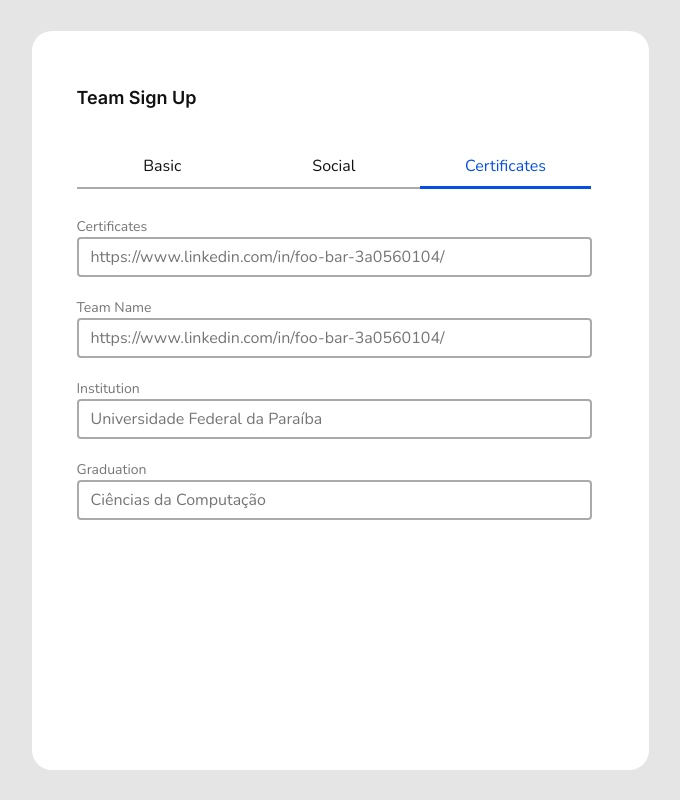
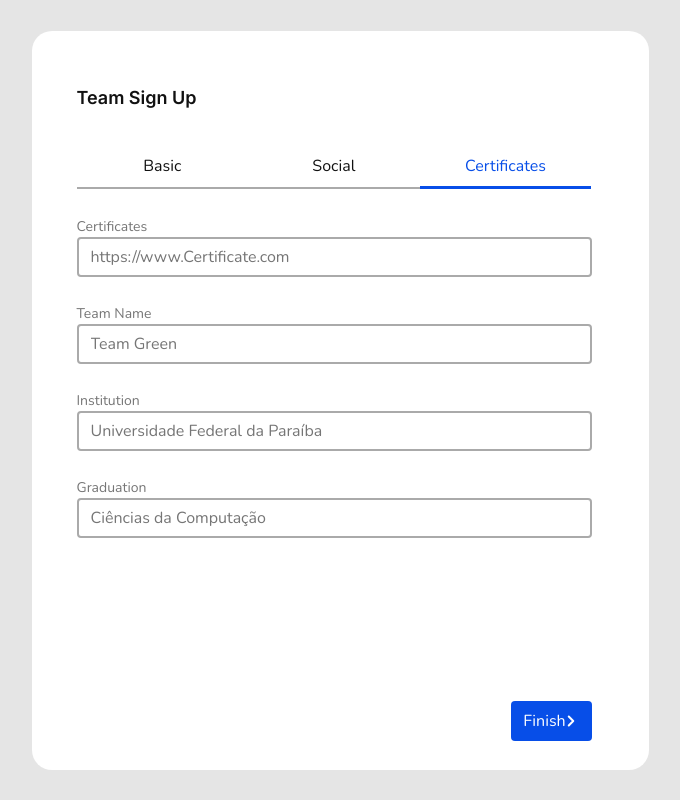
Before and after one commit to RafaelBrandaoBastos/WebsiteSquadBlue, a React (Vite) app: page / in a window 1280 px wide. Shown: the whole page, without its empty margins (300-980 px from the left). Built offline with nearby package versions, Linux system fonts and the light colour scheme.

Commit message:
Chore: Forms Certificates Styles and Validation

```diff
--- a/src/components/containers/FormCertificates/Form.jsx
+++ b/src/components/containers/FormCertificates/Form.jsx
@@ -1,16 +1,76 @@
-import React from "react";
+import React, {useContext} from 'react';
 import Input from "../../micro/Input/Input"
-import {Form} from "./formStyled.js"
+import {Form, ErrorMessage, ContainerButton, ContainerCertificates, ContainerTeamname, ContainerInstitution, ContainerGraduation} from "./formStyled.js"
+import * as yup from 'yup';
+import {useForm} from 'react-hook-form';
+import {yupResolver} from '@hookform/resolvers/yup';
+import {TabsContext} from '../../../contexts/TabsProvider';
+import Button from '../../micro/Button/Button';
+
+
+const schema = yup
+    .object({
+        certificates: yup
+            .string()
+            .required('Please enter your Certificates')
+            .matches(/^(?:http(s)?:\/\/)?[\w.-]+(?:\.[\w\.-]+)+[\w\-\._~:/?#[\]@!\$&'\(\)\*\+,;=.]+$/, 'Certificate Link Invalid'),
+            teamname: yup
+            .string()
+            .required('Please enter your Team Name')
+            .matches(/^[A-Za-záàâãéèêíïóôõöúçñÁÀÂÃÉÈÍÏÓÔÕÖÚÇÑ'-\s]+$/,'Team Name Invalid'),
+            institution: yup
+            .string()
+            .required('Please enter your Institution')
+            .matches(/^[A-Za-záàâãéèêíïóôõöúçñÁÀÂÃÉÈÍÏÓÔÕÖÚÇÑ'-\s]+$/,'Institution Name Invalid'),
+            graduation: yup
+            .string()
+            .required('Please enter your Graduation')
+            .matches(/^[A-Za-záàâãéèêíïóôõöúçñÁÀÂÃÉÈÍÏÓÔÕÖÚÇÑ'-\s]+$/,'Graduation Name Invalid'),
+    })
+    .required();
 
 const FormCertificates = ()=>{
+
+    const [selectedTab, setSelectedTab] = useContext(TabsContext);
+
+    const {
+        register,
+        handleSubmit,
+        watch,
+        formState: {errors},
+    } = useForm({resolver: yupResolver(schema)});
+
+    const onSubmit = (data) => {
+        setSelectedTab(selectedTab + 1);
+        console.log(data);
+    };
+
     return(
-        <Form>
-            <Input width="100%" label = "Certificates" type="text" placeholder="https://www.linkedin.com/in/foo-bar-3a0560104/" />
-            <Input width="100%" label = "Team Name" type="text" placeholder="https://www.linkedin.com/in/foo-bar-3a0560104/" />
-            <Input width="100%" label = "Institution" type="text" placeholder="Universidade Federal da Paraíba" />
-            <Input width="100%" label = "Graduation" type="text" placeholder="Ciências da Computação" />
+        <Form onSubmit={handleSubmit(onSubmit)}>
+            <ContainerCertificates>
+                <Input width="100%" label = "Certificates" type="text" placeholder="https://www.Certificate.com" {...{register: register('certificates')}}/>
+                <ErrorMessage style={{left: '80px'}}>{errors.certificates?.message}</ErrorMessage>
+            </ContainerCertificates>
+
+            <ContainerTeamname>
+                <Input width="100%" label = "Team Name" type="text" placeholder="Team Green" {...{register: register('teamname')}}/>
+                <ErrorMessage style={{left: '80px'}}>{errors.teamname?.message}</ErrorMessage>
+            </ContainerTeamname>
+
+            <ContainerInstitution>
+                <Input width="100%" label = "Institution" type="text" placeholder="Universidade Federal da Paraíba" {...{register: register('institution')}}/>
+                <ErrorMessage style={{left: '80px'}}>{errors.institution?.message}</ErrorMessage>
+            </ContainerInstitution>
+
+            <ContainerGraduation>
+                <Input width="100%" label = "Graduation" type="text" placeholder="Ciências da Computação" {...{register: register('graduation')}}/>
+                <ErrorMessage style={{left: '80px'}}>{errors.graduation?.message}</ErrorMessage>
+            </ContainerGraduation>
+
+            <ContainerButton>
+                <Button name='Finish' type='submit'/>
+            </ContainerButton>
         </Form>
     )
 };
-
 export default FormCertificates;
--- a/src/components/containers/FormCertificates/formStyled.js
+++ b/src/components/containers/FormCertificates/formStyled.js
@@ -7,3 +7,41 @@ export const Form = styled.form`
     flex-wrap: wrap;
     width: 100%;
 `;
+export const ContainerCertificates = styled.div`
+    display: flex;
+    width: 100%;
+    position: relative;
+    padding-bottom: 2.5rem;
+`;
+export const ContainerTeamname = styled.div`
+    display: flex;
+    width: 100%;
+    position: relative;
+    padding-bottom: 2.5rem;
+`;
+export const ContainerInstitution = styled.div`
+    display: flex;
+    width: 100%;
+    position: relative;
+    padding-bottom: 2.5rem;
+`;
+export const ContainerGraduation = styled.div`
+    display: flex;
+    width: 100%;
+    position: relative;
+    padding-bottom: 2.5rem;
+`;
+
+
+export const ErrorMessage = styled.span`
+    position: absolute;
+    font-size: 1.4rem;
+    color: red;
+`;
+export const ContainerButton = styled.div`
+    display: flex;
+    width: 100%;
+    height: 55%;
+    justify-content: flex-end;
+    align-items: flex-end;
+`;
--- a/src/components/micro/Button/buttonStyled.js
+++ b/src/components/micro/Button/buttonStyled.js
@@ -6,11 +6,10 @@ display:flex;
 align-items: flex-end;
 flex-direction: column;
 width: 100%;
-outline-style: solid;
-outline-color: yellow;
 `;
 
 export const ButtonStyled = styled.button`
+
 width: 8.1rem;
 height: 4rem;
 background: #074EE8;
```
